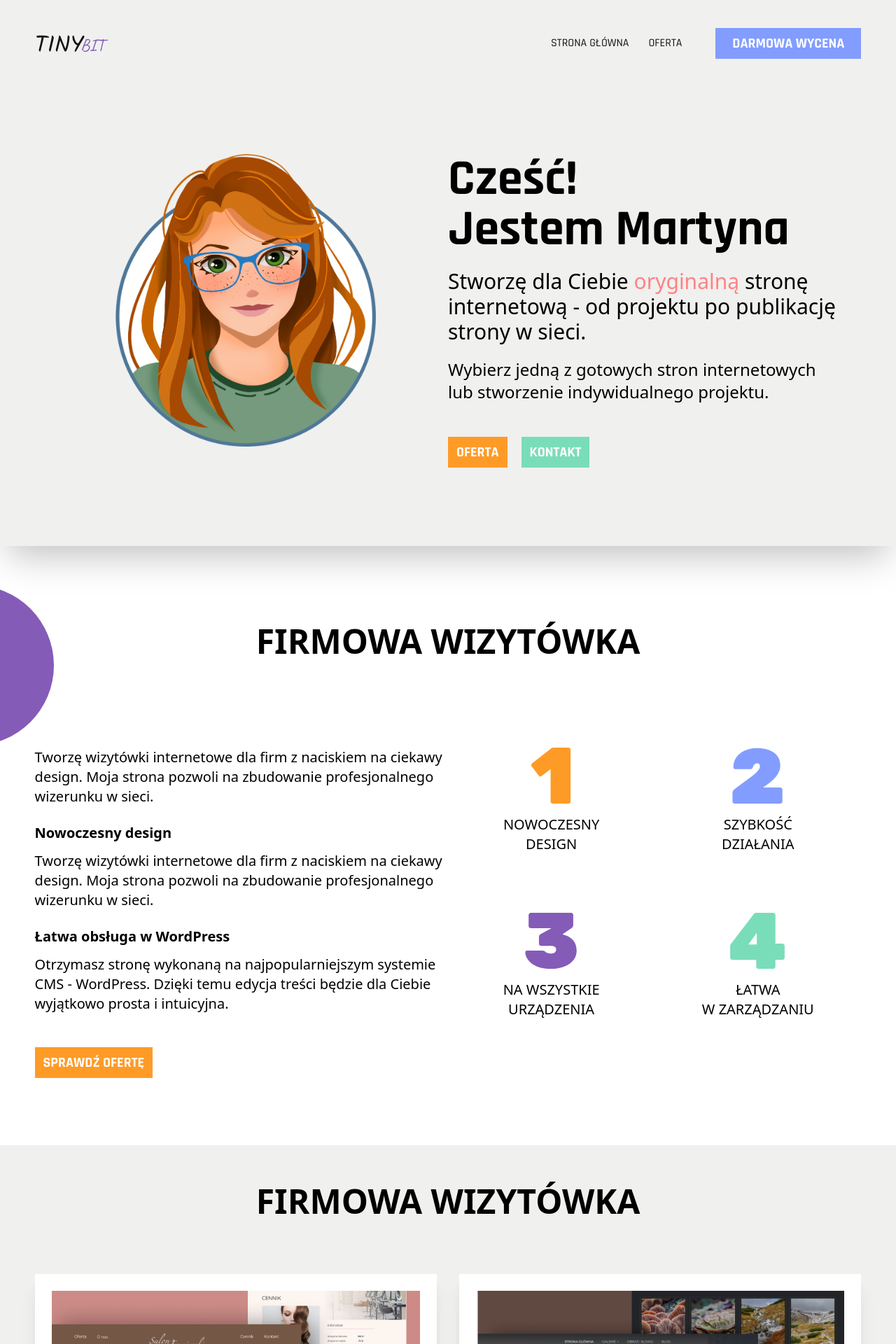
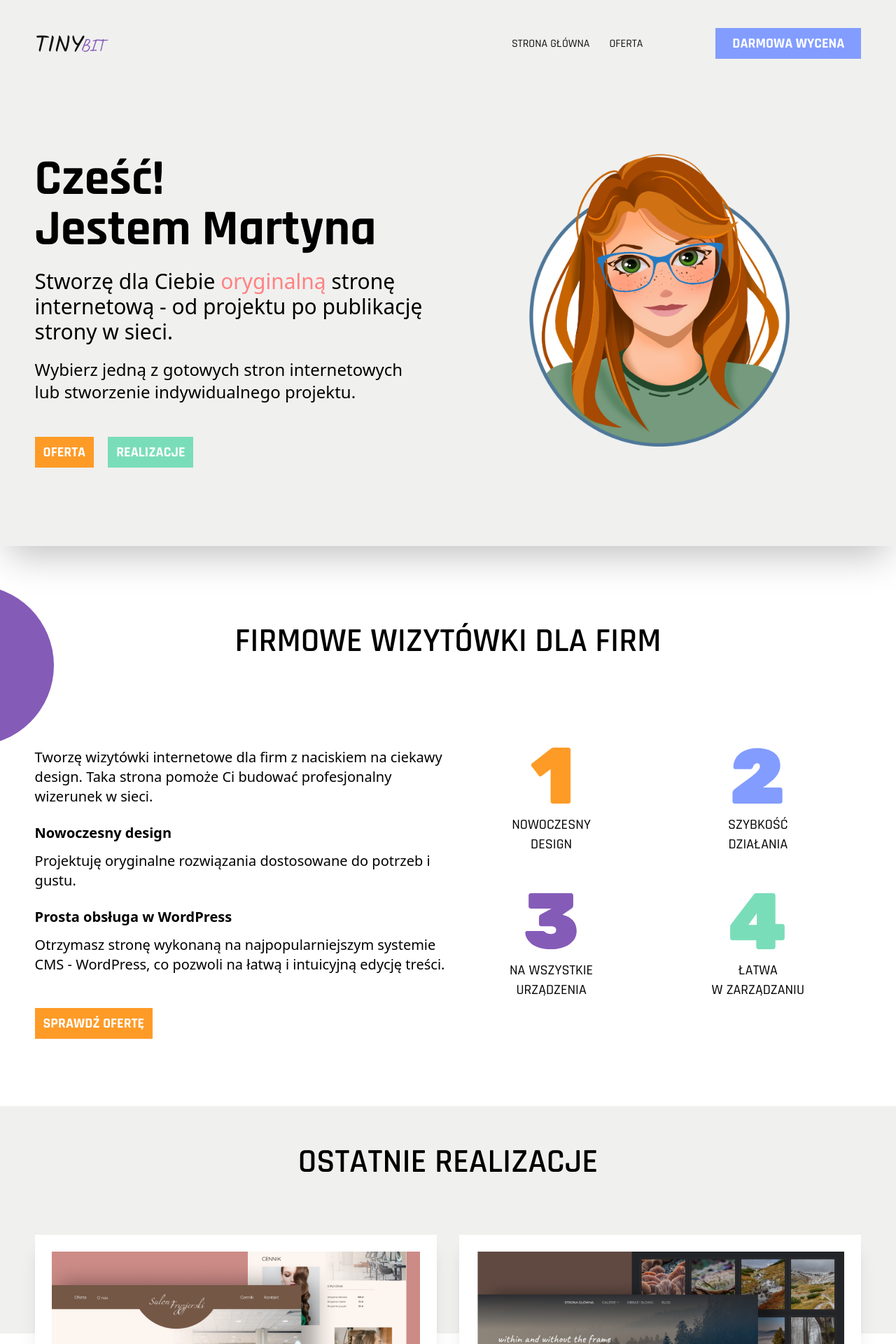
Before and after one commit to Marlily/tinybit, a Next.js app: page / in a window 1280 px wide. Shown: the top 1920 px of the page at 70% size. Built offline with nearby package versions, Linux system fonts and the light colour scheme.

Commit message:
corrections

```diff
--- a/app/components/Footer.js
+++ b/app/components/Footer.js
@@ -18,7 +18,7 @@ const Footer = () => {
                         />
                     </Link>
 
-                    <a target="_blank" href="https://instagram.com/tinybit_pages" className="translate-y-16">
+                    <a target="_blank" href="https://instagram.com/tinybit_pages" className="translate-y-28">
                         <Image
                             src="/instagram.svg"
                             width={50}
@@ -28,20 +28,19 @@ const Footer = () => {
                     </a>
                 </div>
 
-                <div className="w-full border-b-2 border-white flex flex-wrap align-center justify-between pb-7 lg:mb-0">
-                    <a href="mailto:kontakt@tinybit.pl" className="text-xl text-white font-normal hover:text-orange transition mb-5">kontakt@tinybit.pl</a>
+                <div className="w-full border-b border-white flex flex-wrap align-center justify-between pb-4 lg:pb-7 lg:mb-0">
+                    <a href="mailto:kontakt@tinybitcreations.pl" className="text-xl text-white font-normal hover:text-orange transition mb-5">kontakt@tinybitcreations.pl</a>
+
                     <nav>
                         <ul className="flex flex-wrap items-center gap-x-10">
-                            <li><Link href="/kontakt" className="text-xl text-white uppercase font-normal border-b pb-1 border-transparent transition hover:border-white">Realizacje</Link></li>
-                            <li><Link href="/kontakt" className="text-xl text-white uppercase font-normal border-b pb-1 border-transparent transition hover:border-white">Kontakt</Link></li>
+                            <li><Link href="/oferta" className="text-base lg:text-xl text-white uppercase font-normal border-b pb-1 border-transparent transition hover:border-white">Oferta</Link></li>
+                            <li><Link href="/kontakt" className="text-base lg:text-xl text-white uppercase font-normal border-b pb-1 border-transparent transition hover:border-white">Kontakt</Link></li>
                         </ul>
                     </nav>
+
                 </div>
 
-                <p className="m-0 text-xl font-light text-white py-6">copyright 2023</p>
-
-
-
+                <p className="m-0 text-lg font-light text-white py-6">copyright 2023</p>
 
             </div>
 
--- a/app/components/Navbar.js
+++ b/app/components/Navbar.js
@@ -16,8 +16,23 @@ const Navbar = () => {
                 </Link>
 
                 <ul className={`ml-auto flex flex-col lg:justify-end lg:mr-12 lg:flex-row gap-x-7 w-full text-right pt-5 lg:pt-0 z-40 bg-light-gray order-1 lg:order-none transition-[margin] ${menu ? 'mt-0' : 'mt-[-27rem] lg:mt-0'}`}>
-                    <Link href="/" className="font-second uppercase font-medium text-dark text-base relative after:content-[''] after:absolute after:block after:transition-[width] after:w-0 after:bg-dark after:h-px hover:after:w-full after:opacity-0 lg:after:opacity-100">Strona główna</Link>
-                    <Link href="/oferta" className="font-second uppercase font-medium text-dark text-base relative after:content-[''] after:absolute after:block after:transition-[width] after:w-0 after:bg-dark after:h-px hover:after:w-full after:opacity-0 lg:after:opacity-100">Oferta</Link>
+                    <li>
+                        <Link href="/" className="font-second uppercase font-medium text-dark text-xl lg:text-base relative after:content-[''] after:absolute after:block after:transition-[width] after:w-0 after:bg-dark after:h-px hover:after:w-full after:opacity-0 lg:after:opacity-100">Strona główna</Link>
+                    </li>
+
+                    <li>
+                        <Link href="/oferta" className="font-second uppercase font-medium text-dark text-xl lg:text-base relative after:content-[''] after:absolute after:block after:transition-[width] after:w-0 after:bg-dark after:h-px hover:after:w-full after:opacity-0 lg:after:opacity-100">Oferta</Link>
+                    </li>
+
+                    <li>
+                        <Link href="/oferta" className="font-second uppercase font-medium text-dark text-xl lg:text-base relative after:content-[''] after:absolute after:block after:transition-[width] after:w-0 after:bg-dark after:h-px hover:after:w-full after:opacity-0 lg:after:opacity-100"></Link>
+                    </li>
+
+                    <li className="mt-3">
+                        <Link href="/kontakt" className="bg-blue font-second lg:hidden whitespace-nowrap text-white font-bold py-2 px-3 uppercase text-lghover:shadow-lg hover:bg-blue-hover transition">Darmowa wycena</Link>
+                    </li>
+
+
                 </ul>
 
                 <button className="w-8 h-6 flex flex-col ml-auto lg:mr-7 justify-between lg:hidden z-50" onClick={ () => { menu ? setMenu(false) : setMenu(true) } } >
--- a/app/kontakt/page.js
+++ b/app/kontakt/page.js
@@ -1,6 +1,18 @@
+'use client';
+
 import Image from 'next/image'
+import { useRef } from "react";
+import { useInView } from "framer-motion";
 
 export default function Contact() {
+
+   const ref = useRef(null);
+   const ref2 = useRef(null);
+   const ref3 = useRef(null);
+   const isInView = useInView(ref);
+   const isInView2 = useInView(ref2);
+   const isInView3 = useInView(ref3);
+
   return (
      <>
          <header className='bg-light-gray pt-5 pb-10 lg:pt-16 lg:pb-24 shadow-2xl'>
@@ -14,30 +26,31 @@ export default function Contact() {
          </header>
 
          <section className="pt-20 lg:pt-28 pb-12 lg:pb-20">
-            <div className="container">
-               <p className='max-w-[46rem] mx-auto text-center text-xl'>Potrzebujesz strony internetowej? Z przyjemnością ją wykonam! :)
-                  <br/>
-                  Wycena jest całkowicie darmowa - napisz jakiej strony potrzebujesz, a ja w ciągu maksymalnie kilku godzin prześlę wycenę wraz z ofertą. Wypełnij formularz lub napisz na <a className="text-blue font-medium" href="mailto:kontakt@tinybit.pl">kontakt@tinybit.pl</a>
+            <div className={`container transition duration-400 ${isInView ? 'opacity-100 translate-y-0' : 'opacity-0 translate-y-10'}`}>
+               <p ref={ref} className='max-w-[46rem] mx-auto text-center text-xl'>Potrzebujesz strony internetowej? Z przyjemnością ją wykonam! :)
+                  <br/><br/>
+                  Wycena jest całkowicie darmowa - napisz jakiej strony potrzebujesz, a ja w ciągu maksymalnie kilku godzin prześlę wycenę wraz z ofertą. Wypełnij formularz lub napisz na <a className="text-blue font-medium" href="mailto:kontakt@tinybit.pl">kontakt@tinybitcreations.pl</a>
+
                </p>
             </div>
          </section>
 
          <section className='pb-16 lg:pb-36'>
-            <div className="container">
-               <form className='max-w-[61.25rem] mx-auto flex flex-wrap justify-between'>
+            <div ref={ref2} className="container">
+               <form netlify className={`max-w-[61.25rem] mx-auto flex flex-wrap justify-between transition delay-200 duration-400 ${isInView2 ? 'opacity-100 translate-y-0' : 'opacity-0 translate-y-10'}`}>
                   <label className='custom-width-half mb-6 xs:mb-0'>
                      Imię i nazwisko*
-                     <input type="text" name="name" className="w-full border-dark border p-3 mt-2"/>
+                     <input type="text" name="name" className="w-full border-dark border p-3 mt-2" required/>
                   </label>
 
                   <label className='custom-width-half'>
                      E-mail*
-                     <input type="text" name="email" className="w-full border-dark border p-3 mt-2"/>
+                     <input type="email" name="email" className="w-full border-dark border p-3 mt-2" required/>
                   </label>
 
                   <label className='w-full mt-6 xs:mt-12'>
                      Wiadomość*
-                     <textarea type="text" name="message" className="w-full border-dark border p-2 mt-2 min-h-[20rem] max-h-[40rem]"/>
+                     <textarea name="message" required className="w-full border-dark border p-2 mt-2 min-h-[20rem] max-h-[40rem]"/>
                   </label>
 
                   <input type="submit" value="Wyślij" className='mt-10 mx-auto bg-orange hover:bg-orange-hover hover:shadow-lg transition py-3 px-4 text-xl font-second text-white cursor-pointer font-bold uppercase'/>
--- a/app/oferta/page.js
+++ b/app/oferta/page.js
@@ -1,7 +1,20 @@
+'use client'
+
 import Image from 'next/image'
 import Link from "next/link";
+import { motion } from "framer-motion";
+import { useRef } from "react";
+import { useInView } from "framer-motion";
 
 export default function Offer() {
+
+   const ref = useRef(null);
+   const ref2 = useRef(null);
+   const ref3 = useRef(null);
+   const isInView = useInView(ref);
+   const isInView2 = useInView(ref2);
+   const isInView3 = useInView(ref3);
+
   return (
      <>
          <header className='bg-light-gray pt-5 pb-10 lg:pt-16 lg:pb-24 shadow-2xl'>
@@ -17,8 +30,8 @@ export default function Offer() {
          <section id="offer" className='pt-20 lg:pt-36 pb-16 lg:pb-28 relative'>
             <div className="container">
                <div className="xl:w-5/6 flex flex-wrap mx-auto">
-                  <div className="w-full lg:w-1/2 text-center lg:px-10">
-                     <h3 className="uppercase text-4xl text-dark font-semibold font-second mb-7">Strona wizytówkowa</h3>
+                  <div className={`w-full lg:w-1/2 text-center lg:px-10 transition duration-300 ${isInView ? 'opacity-100 translate-x-0' : 'opacity-0 -translate-x-10'}`}>
+                     <h3 ref={ref} className={`uppercase text-4xl text-dark font-semibold font-second mb-7`}>Strona wizytówkowa</h3>
                      <p className="text-[2rem] mb-12">od <span className='font-bold text-violet'>1500 zł</span> netto</p>
                      <ul className="list-none p-0 m-0">
                         <li className="text-dark text-xl mb-8 before:content-[''] before:w-[0.625rem] before:h-[0.625rem] before:inline-block before:bg-orange before:rounded-full before:mr-4">Nowoczesna</li>
@@ -26,7 +39,7 @@ export default function Offer() {
                         <li className="text-dark text-xl before:content-[''] before:w-[0.625rem] before:h-[0.625rem] before:inline-block before:bg-orange before:rounded-full before:mr-4">Łatwa w obsłudze</li>
                      </ul>
                   </div>
-                  <div className="w-full lg:w-1/2 text-center lg:px-10 mt-20 lg:mt-0">
+                  <div className={`w-full lg:w-1/2 text-center lg:px-10 mt-20 lg:mt-0 transition duration-300 ${isInView ? 'opacity-100 translate-x-0' : 'opacity-0 translate-x-10'}`}>
                      <h3 className="uppercase text-4xl text-dark font-semibold font-second mb-7">Opieka nad stroną</h3>
                      <p className="text-[2rem] mb-12"><span className='font-bold text-violet'>150 zł</span> netto <span className="text-xl">/miesięcznie</span></p>
                      <ul className="list-none p-0 m-0">
@@ -37,7 +50,7 @@ export default function Offer() {
                      </ul>
                   </div>
 
-                  <div className="w-full text-center mt-12">
+                  <div className={`w-full text-center mt-12 transition duration-700 ${isInView ? 'opacity-100' : 'opacity-0'}`}>
                      <Link href="/projekty" className="inline-block bg-orange hover:bg-orange-hover hover:shadow-lg transition py-2 px-3 text-xl font-second text-white font-bold uppercase">Poproś o darmową wycenę</Link>
                   </div>
                </div>
@@ -51,10 +64,10 @@ export default function Offer() {
 
             <div className="w-full h-[8.5rem] lg:h-[15.4rem] bg-light-gray absolute top-0 left-0 -z-10"></div>
 
-            <div className="container">
-               <h2 className="uppercase text-4xl lg:text-5xl font-second font-semibold w-full text-center mb-6 lg:mb-12 uppercase">STRONA INTERNETOWA<br/>DOPASOWANA DO TWOJEJ FIRMY</h2>
+            <div className={`container transition delay-100 duration-500 ${isInView2 ? 'opacity-100 translate-y-0' : 'opacity-0 translate-y-10'}`}>
+               <h2 className="uppercase text-4xl lg:text-5xl font-second font-semibold w-full text-center mb-6 lg:mb-12">STRONA INTERNETOWA<br/>DOPASOWANA DO TWOJEJ FIRMY</h2>
 
-               <div className="bg-white shadow-xl py-8 px-8 lg:px-24 mb-10 lg:mb-32">
+               <div ref={ref2} className="bg-white shadow-xl py-8 px-8 lg:px-24 mb-10 lg:mb-32">
                   <p>Tworzę wizytówki internetowe dla firm z naciskiem na <span className="text-violet font-medium">ciekawy design</span>. Moja strona pozwoli na zbudowanie profesjonalnego wizerunku w sieci - wygląd będzie dostosowany do branży.
                   <br /><br />
                   Strony, które tworze <span className="text-violet font-medium">nie są</span> budowane na gotowych motywach WordPress - tworzę je od zera. Dlaczego to ważne? Taka strona pozbawiona będzie niepotrzebnego kodu, który niekorzystnie wpływa na jej działanie. Możesz więc liczyć na <span className="text-violet font-medium">szybkość</span> i najlepszą funkcjonalność.
@@ -72,9 +85,9 @@ export default function Offer() {
 
             <div className="container">
                <div className="lg:w-5/6 mx-auto">
-               <h2 className="uppercase text-4xl lg:text-5xl font-second font-semibold w-full text-center mb-12 lg:mb-24 uppercase">Jak przebiega współpraca?</h2>
+               <h2 className={`uppercase text-4xl lg:text-5xl font-second font-semibold w-full text-center mb-12 lg:mb-24 transition duration-400 ${isInView3 ? 'opacity-100 translate-y-0' : 'opacity-0 translate-y-10'}`}>Jak przebiega współpraca?</h2>
                <ul className="list-none p-0 m-0">
-                  <li className='flex mb-8 items-center'>
+                  <li className={`flex mb-8 items-center transition delay-[200ms] duration-400 ${isInView3 ? 'opacity-100 translate-x-0' : 'opacity-0 translate-x-10'}`}>
                      <figure className='w-[65px] mr-5'>
                         <Image
                            src="/1.svg"
@@ -90,7 +103,7 @@ export default function Offer() {
                      </div>
                   </li>
 
-                  <li className='flex mb-8 items-center'>
+                  <li  ref={ref3} className={`flex mb-8 items-center transition delay-[300ms] duration-400 ${isInView3 ? 'opacity-100 translate-x-0' : 'opacity-0 translate-x-10'}`}>
                      <figure className='w-[65px] mr-5'>
                         <Image
                            src="/2.svg"
@@ -106,7 +119,7 @@ export default function Offer() {
                      </div>
                   </li>
 
-                  <li className='flex mb-8 items-center'>
+                  <li className={`flex mb-8 items-center transition delay-[400ms] duration-400 ${isInView3 ? 'opacity-100 translate-x-0' : 'opacity-0 translate-x-10'}`}>
                      <figure className='w-[65px] mr-5'>
                         <Image
                            src="/3.svg"
@@ -122,7 +135,7 @@ export default function Offer() {
                      </div>
                   </li>
 
-                  <li className='flex mb-8 items-center'>
+                  <li className={`flex mb-8 items-center transition delay-[500ms] duration-400 ${isInView3 ? 'opacity-100 translate-x-0' : 'opacity-0 translate-x-10'}`}>
                      <figure className='w-[65px] mr-5'>
                         <Image
                            src="/4.svg"
@@ -138,7 +151,7 @@ export default function Offer() {
                      </div>
                   </li>
 
-                  <li className='flex items-center'>
+                  <li className={`flex mb-8 items-center transition delay-[600ms] duration-400 ${isInView3 ? 'opacity-100 translate-x-0' : 'opacity-0 translate-x-10'}`}>
                      <figure className='w-[65px] mr-5'>
                         <Image
                            src="/5.svg"
--- a/app/page.js
+++ b/app/page.js
@@ -1,23 +1,40 @@
+'use client'
+
 import Image from 'next/image'
 import Link from "next/link";
+import { motion } from "framer-motion";
+import { useRef } from "react";
+import { useInView } from "framer-motion";
 
 export default function Home() {
+
+  const ref = useRef(null);
+  const ref2 = useRef(null);
+  const isInView = useInView(ref);
+  const isInView2 = useInView(ref2);
+
   return (
      <>
       <header className='bg-light-gray pt-4 lg:pt-24 pb-28 shadow-2xl'>
         <div className="container flex flex-wrap">
 
-
-          <div className="w-full lg:w-1/2 order-1">
+          <motion.div className="w-full lg:w-1/2 order-1 lg:order-none"
+                    initial={{ x: "50%", opacity: 0 }}
+                    animate={{ x: "0", opacity: 1 }}
+          >
             <h1 className="text-7xl font-second font-bold mb-5">Cześć!<br />Jestem Martyna</h1>
             <p className="text-3xl max-w-[35.6rem] mb-5">Stworzę dla Ciebie <span className="text-pink font-medium">oryginalną</span> stronę internetową - od projektu po publikację strony w sieci.</p>
             <p className="text-2xl max-w-[35.6rem]">Wybierz jedną z <span className="font-medium">gotowych stron internetowych</span> lub&nbsp;<span className="font-medium">stworzenie indywidualnego projektu.</span></p>
 
-            <Link href="/projekty" className="inline-block bg-orange hover:bg-orange-hover hover:shadow-lg transition py-2 px-3 text-xl font-second mr-5 text-white font-bold uppercase mt-12">Oferta</Link>
-            <Link href="/#kontakt" className="inline-block bg-green hover:bg-green-hover hover:shadow-lg transition py-2 px-3 text-xl font-second text-white font-bold uppercase mt-6">Kontakt</Link>
-          </div>
+            <Link href="/oferta" className="inline-block bg-orange hover:bg-orange-hover hover:shadow-lg transition py-2 px-3 text-xl font-second mr-5 text-white font-bold uppercase mt-12">Oferta</Link>
+            <Link href="/#realizacje" className="inline-block bg-green hover:bg-green-hover hover:shadow-lg transition py-2 px-3 text-xl font-second text-white font-bold uppercase mt-6">Realizacje</Link>
+          </motion.div>
 
-          <div className="w-1/2 ml-auto -mb-10">
+          <motion.div className="w-1/2 ml-auto -mb-10"
+            initial={{ scale: 0, opacity: 0 }}
+            animate={{ scale: 1, opacity: 1 }}
+            transition={{ delay: 0.2, duration: 0.3 }}
+          >
             <Image
               src="/logo-circle.png"
               height={417}
@@ -25,7 +42,7 @@ export default function Home() {
               alt='image'
               className='mx-auto'
             />
-          </div>
+          </motion.div>
         </div>
       </header>
 
@@ -33,15 +50,18 @@ export default function Home() {
 
         <div className="rounded-full w-[14.8rem] h-[14.3rem] bg-violet absolute -left-40 top-14"></div>
 
-        <div className="container flex flex-wrap">
-            <h2 className="uppercase text-5xl font-semibold w-full text-center mb-6 lg:mb-32">Firmowa wizytówka</h2>
+        <div ref={ref} className={`container flex flex-wrap transition duration-300 delay-500 ${isInView ? 'translate-y-0 opacity-100' : 'translate-y-10 opacity-0'}`}>
+            <h2 className="font-second uppercase text-5xl font-semibold w-full text-center mb-6 lg:mb-32"
+              initial={{ y: "50%", opacity: "0" }}
+              animate={{ y: "0", opacity: "1" }}
+            >Firmowe wizytówki dla&nbsp;firm</h2>
             <div className="w-full lg:w-1/2 mt-12 lg:mt-0 mb-20 lg:mb-0">
-              <p className="text-xl font-light mb-6">Tworzę wizytówki internetowe dla firm z naciskiem na ciekawy design. Moja strona pozwoli na zbudowanie profesjonalnego wizerunku w sieci.</p>
+              <p className="text-xl font-light mb-6">Tworzę wizytówki internetowe dla firm z naciskiem na ciekawy design. Taka strona pomoże Ci budować profesjonalny wizerunek w sieci.</p>
               <h3 className="text-xl font-semibold mb-3">Nowoczesny design</h3>
-              <p className="text-xl font-light mb-6">Tworzę wizytówki internetowe dla firm z naciskiem na ciekawy design. Moja strona pozwoli na zbudowanie profesjonalnego wizerunku w sieci.</p>
-              <h3 className="text-xl font-semibold mb-3">Łatwa obsługa w WordPress</h3>
-              <p className="text-xl font-light">Otrzymasz stronę wykonaną na najpopularniejszym systemie CMS - WordPress. Dzięki temu edycja treści będzie dla Ciebie wyjątkowo prosta i intuicyjna.</p>
-              <Link href="/projekty" className="inline-block bg-orange hover:bg-orange-hover hover:shadow-lg transition py-2 px-3 text-xl font-second mr-5 text-white font-bold uppercase mt-12">Sprawdź ofertę</Link>
+              <p className="text-xl font-light mb-6">Projektuję oryginalne rozwiązania dostosowane do  potrzeb i gustu.</p>
+              <h3 className="text-xl font-semibold mb-3">Prosta obsługa w WordPress</h3>
+              <p className="text-xl font-light">Otrzymasz stronę wykonaną na najpopularniejszym systemie CMS - WordPress, co pozwoli na łatwą i intuicyjną edycję treści.</p>
+              <Link href="/oferta" className="inline-block bg-orange hover:bg-orange-hover hover:shadow-lg transition py-2 px-3 text-xl font-second mr-5 text-white font-bold uppercase mt-12">Sprawdź ofertę</Link>
             </div>
 
             <ul className="w-full lg:w-1/2 p-0 m-0 flex flex-wrap items-start gap-y-12 lg:gap-y-0">
@@ -55,7 +75,7 @@ export default function Home() {
                 />
                 </figure>
 
-                <h3 className="uppercase font-medium text-xl">Nowoczesny<br />design</h3>
+                <h3 className="font-second uppercase font-medium text-xl">Nowoczesny<br />design</h3>
               </li>
 
               <li className='w-1/2 text-center'>
@@ -67,7 +87,7 @@ export default function Home() {
                   className='mx-auto mb-6 h-full w-auto'
                 />
                 </figure>
-                <h3 className="uppercase font-medium text-xl">Szybkość<br />działania</h3>
+                <h3 className="font-second uppercase font-medium text-xl">Szybkość<br />działania</h3>
               </li>
 
               <li className='w-1/2 text-center'>
@@ -79,7 +99,7 @@ export default function Home() {
                   className='mx-auto mb-6 h-full w-auto'
                 />
                 </figure>
-                <h3 className="uppercase font-medium text-xl">Na wszystkie<br />urządzenia</h3>
+                <h3 className="font-second uppercase font-medium text-xl">Na wszystkie<br />urządzenia</h3>
               </li>
 
               <li className='w-1/2 text-center'>
@@ -92,7 +112,7 @@ export default function Home() {
                   className='mx-auto mb-6 h-full w-auto'
                 />
                 </figure>
-                <h3 className="uppercase font-medium text-xl">Łatwa<br />w zarządzaniu</h3>
+                <h3 className="font-second uppercase font-medium text-xl">Łatwa<br />w zarządzaniu</h3>
               </li>
             </ul>
 
@@ -100,15 +120,15 @@ export default function Home() {
 
       </section>
 
-      <section className="py-14 relative">
+      <section ref={ref2} className="py-14 relative mb-16" id="realizacje">
 
         <div className="absolute w-full h-[20.3rem] bg-light-gray top-0 -z-10 "></div>
 
         <div className="container flex flex-wrap">
 
-          <h2 className="uppercase text-5xl font-semibold w-full text-center mb-20">Firmowa wizytówka</h2>
+          <h2 className="uppercase font-second text-5xl font-semibold w-full text-center mb-20">Ostatnie realizacje</h2>
 
-          <figure className='w-1/2 pr-4'>
+          <figure className={`w-1/2 pr-4 transition duration-500 delay-500 ${isInView2 ? 'scale-100 opacity-100' : 'scale-50 opacity-0'}`}>
             <Image
               src="/project1.png"
               alt="project"
@@ -118,7 +138,7 @@ export default function Home() {
             />
           </figure>
 
-          <figure className='w-1/2 pl-4'>
+          <figure className={`w-1/2 pl-4 transition duration-500 delay-700 ${isInView2 ? 'scale-100 opacity-100' : 'scale-50 opacity-0'}`}>
             <Image
               src="/project2.png"
               alt="project"
@@ -128,10 +148,6 @@ export default function Home() {
             />
           </figure>
 
-          <div className="w-full text-center mt-16">
-            {/* <Link href="/projekty" className="inline-block bg-orange hover:bg-orange-hover hover:shadow-lg transition py-4 px-8 text-xl font-second text-white font-bold uppercase mx-auto">Więcej projektów</Link> */}
-          </div>
-
 
 
         </div>
--- a/package.json
+++ b/package.json
@@ -10,6 +10,7 @@
   },
   "dependencies": {
     "autoprefixer": "10.4.16",
+    "framer-motion": "^10.16.4",
     "next": "13.5.2",
     "postcss": "8.4.30",
     "react": "18.2.0",
```
Also changed, not shown: 1 other file (tests, documents, lock files or other folders).
